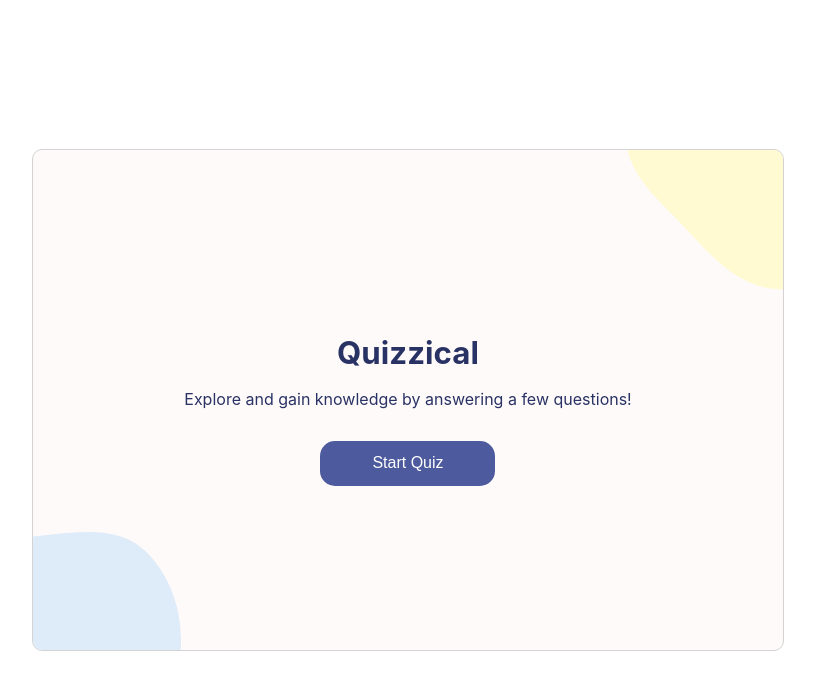
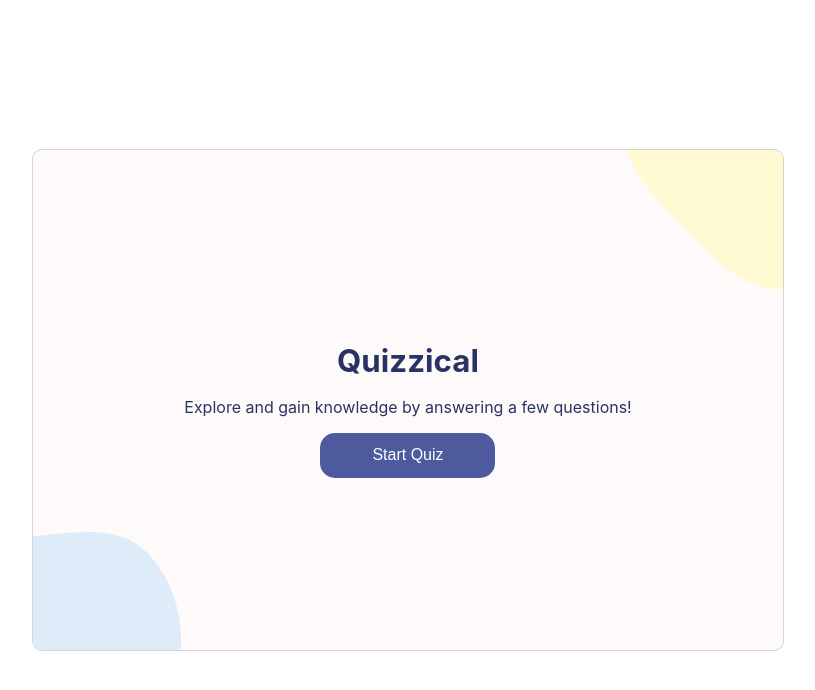
Before and after one commit to brampijper/trivia, a React (Create React App) app: page / in a window 1280 px wide. Shown: the top 690 px of the page, without its empty margins (232-1047 px from the left). Built offline with nearby package versions, Linux system fonts and the light colour scheme.

Commit message:
add: button disabled styles

```diff
--- a/src/components/Button.css
+++ b/src/components/Button.css
@@ -1,6 +1,5 @@
 
 button {
-    margin-top: 1rem;
     width: auto;
     min-width: 175px;
     max-width: 220px;
@@ -12,4 +11,12 @@ button {
     cursor:pointer;
     font-size: 1rem;
     align-self:center;
-  }
+}
+
+button:disabled,
+button[disabled]{
+  background: #4D5B9E;
+  opacity: 0.4;
+  color: white;
+  cursor: initial;
+}
```
